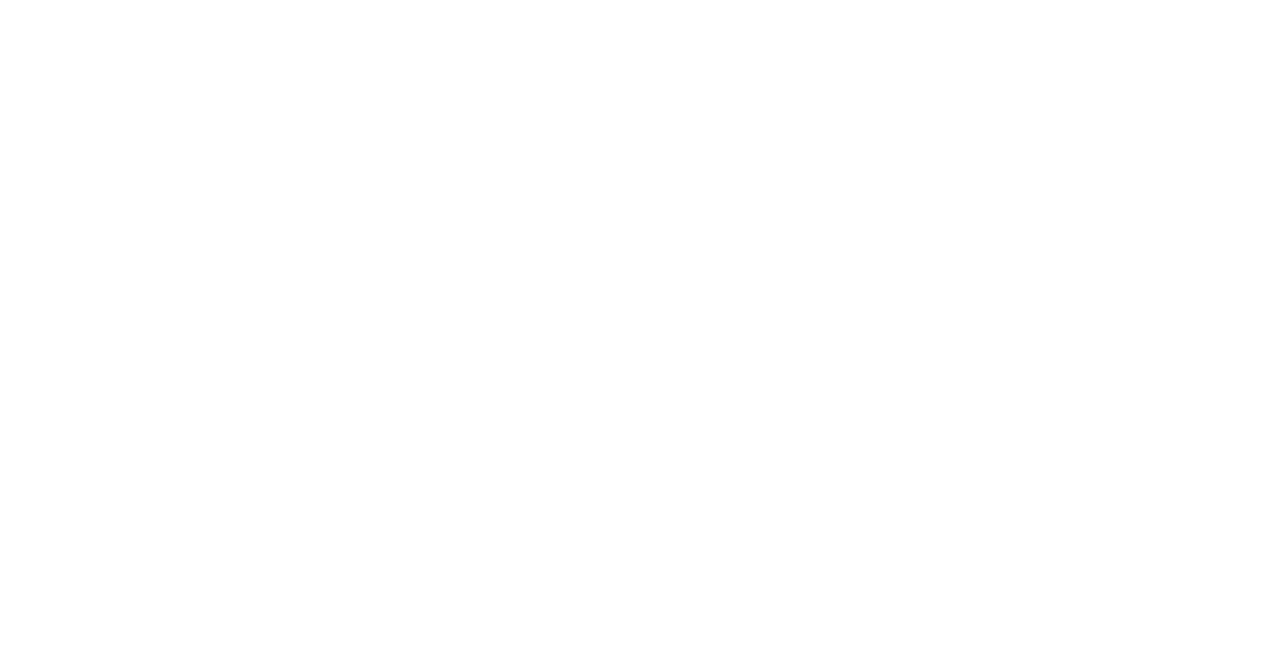
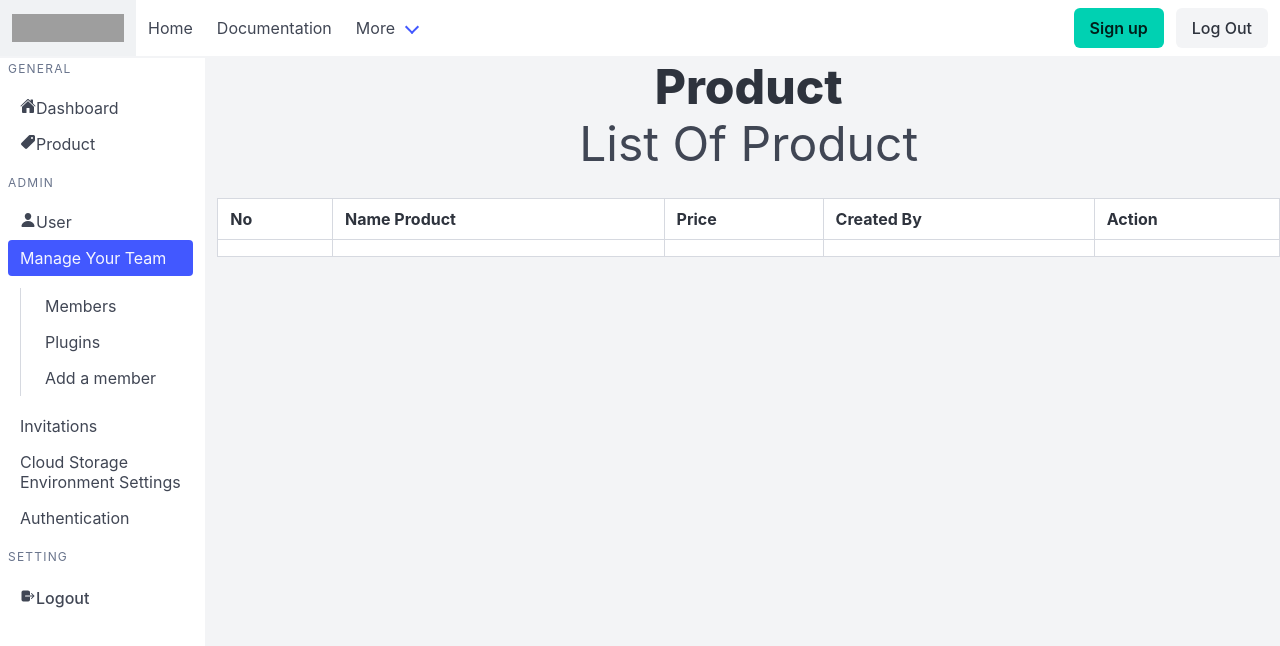
Before and after one commit to ujangaripin24/react-login-multirole, a React (Create React App) app: page /product in a window 1280 px wide. Before the commit this address had no page. Shown: the top 646 px of the page. Built offline with nearby package versions, Linux system fonts and the light colour scheme; grey boxes are pictures that could not be loaded.

Commit message:
add table product

```diff
--- a/src/App.js
+++ b/src/App.js
@@ -2,6 +2,7 @@
 import Dashboard from './pages/Dashboard';
 import Login from './components/Login'
 import User from './pages/User';
+import Product from './pages/Product';
 function App() {
   return (
     <div>
@@ -10,6 +11,7 @@
           <Route path="/" element={<Login/>}/>
           <Route path="/dashboard" element={<Dashboard/>}/>
           <Route path="/user" element={<User/>}/>
+          <Route path="/product" element={<Product/>}/>
         </Routes>
       </BrowserRouter>
     </div>
--- /dev/null
+++ b/src/components/ProductList.jsx
@@ -0,0 +1,32 @@
+import React from 'react'
+
+const ProductList = () => {
+  return (
+    <div>
+      <h1 className='title is-1 has-text-centered'>Product</h1>
+      <h3 className='subtitle is-1 has-text-centered'>List Of Product</h3>
+      <table className='table is-fullwidth is-bordered is-striped is-hoverable'>
+        <thead>
+          <tr>
+            <th>No</th>
+            <th>Name Product</th>
+            <th>Price</th>
+            <th>Created By</th>
+            <th>Action</th>
+          </tr>
+        </thead>
+        <tbody>
+          <tr>
+            <td></td>
+            <td></td>
+            <td></td>
+            <td></td>
+            <td></td>
+          </tr>
+        </tbody>
+      </table>
+    </div>
+  )
+}
+
+export default ProductList
--- /dev/null
+++ b/src/pages/Product.jsx
@@ -0,0 +1,13 @@
+import React from 'react'
+import Layout from './Layout'
+import ProductList from '../components/ProductList'
+
+const Product = () => {
+  return (
+    <Layout>
+        <ProductList/>
+    </Layout>
+  )
+}
+
+export default Product
```
